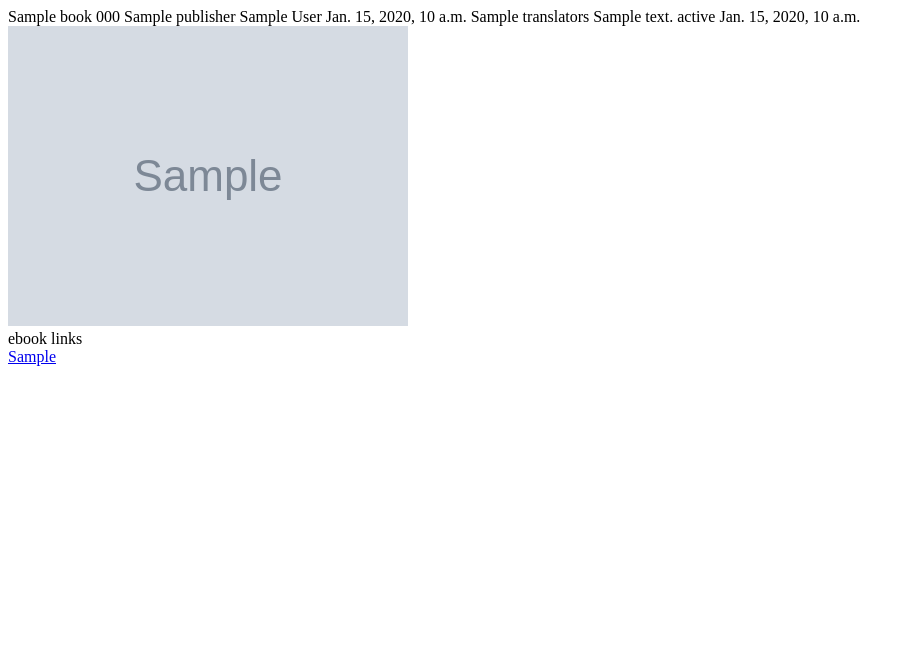
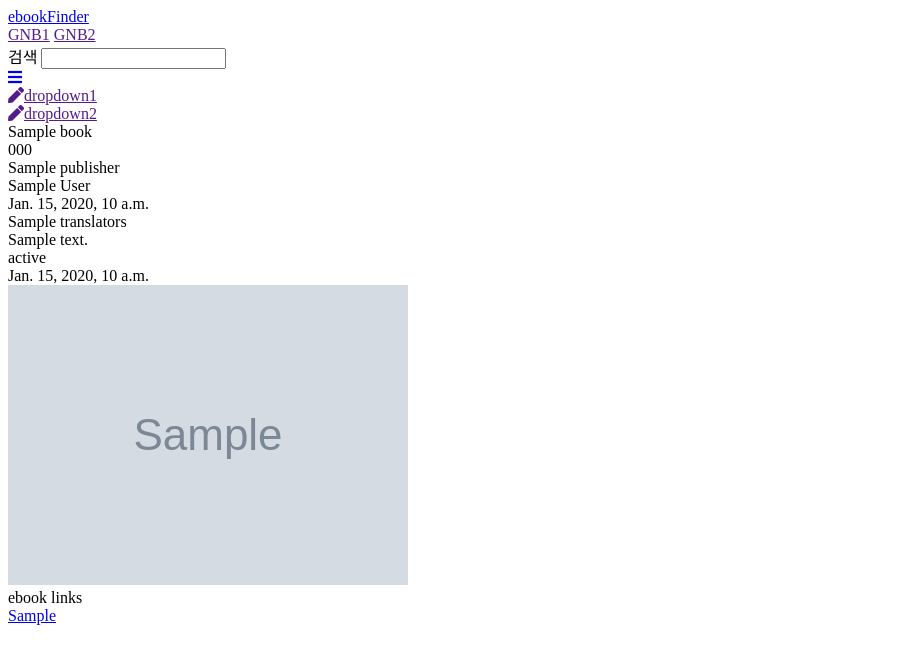
Before and after one commit to chankoo/ebook-moim, a Django app: template ebookFinder/templates/book/detail.html in a window 1280 px wide. Shown: the top 664 px of the page, without its empty margins (0-915 px from the left). Run offline with Django 3.2, Linux system fonts and the light colour scheme; the template is opened without the code that fills it: most values are stand-ins (such as "Sample title", 1, 10 or a date in 2020); grey boxes marked "Sample" are stand-in pictures; some libraries are stand-ins or nearby versions.

Commit message:
base htmls

```diff
--- /dev/null
+++ b/ebookFinder/templates/base.html
@@ -0,0 +1,54 @@
+{% load i18n static l10n %}
+<!DOCTYPE HTML>
+<html lang="ko" class="no-js modern">
+<head>
+  <meta charset="UTF-8">
+  {% block meta_description %}
+    <meta property="title" content="ebookFinder"/>
+    <meta property="og:title" content="ebookFinder"/>
+    <meta name="description" content="ebookFinder"/>
+    <meta property="og:description" content="ebookFinder"/>
+    <meta property="og:image" content="https://user-images.githubusercontent.com/38183218/60137151-0d6a0b00-97e1-11e9-836a-56c2721b025b.png"/>
+    <meta property="keyword" content="ebookFinder,전자책">
+  {% endblock meta_description %}
+  <meta http-equiv="Content-Type" content="text/html; charset=utf-8"/>
+  <meta http-equiv="X-UA-Compatible" content="IE=edge,chrome=1">
+  <meta name="author" content="django@kakao.com"/>
+  <title>{% block title %}{% endblock %} | ebookFinder {% block title_sub_text %}{% endblock %}</title>
+
+  {% block mainstylesheet %}
+    <link rel="stylesheet" href="{% static "css/main.css" %}">
+    <link rel="stylesheet" href="https://cdnjs.cloudflare.com/ajax/libs/font-awesome/5.14.0/css/all.min.css">
+  {% endblock %}
+
+  {% block favicon %}
+    <link rel="shortcut icon" href="{% static "favicon.ico" %}" type="image/x-icon"/>
+    <link rel="icon" href="{% static "favicon.ico" %}" type="image/x-icon"/>
+    <link rel="apple-touch-icon" sizes="76x76" href="{% static "touch-icon-ipad.png" %}">
+    <link rel="apple-touch-icon" sizes="120x120" href="{% static "touch-icon-iphone-retina.png" %}">
+    <link rel="apple-touch-icon" sizes="152x152" href="{% static "touch-icon-ipad-retina.png" %}">
+  {% endblock %}
+
+  {% block scripts %}
+  {% endblock scripts %}
+
+  {% block extrahead %}
+  {% endblock %}
+</head>
+
+<body class="{% block body_class %}{% endblock body_class %}">
+
+{% block layout %}{% endblock layout %}
+
+{% block footer %}
+  {% include "footer.html" %}
+{% endblock %}
+
+{% block modals %}{% endblock modals %}
+{% block template_loader %}{% endblock template_loader %}
+
+<script>
+</script>
+{% block extrascripts %}{% endblock extrascripts %}
+</body>
+</html>
--- a/ebookFinder/templates/book/detail.html
+++ b/ebookFinder/templates/book/detail.html
@@ -1,30 +1,39 @@
-<!DOCTYPE html>
-<html lang="en">
-<head>
-  <meta charset="UTF-8">
-  <title>검색</title>
-</head>
-<body>
+{% extends "layout.html" %}
+{% load i18n static %}
+{% block title %}{{ book.title }}{% endblock %}
+{% block body_class %}book-detail{% endblock body_class %}
+{% block extrahead %}
+{% endblock extrahead %}
+{% block content_wrapper %}
+
   <div>
-    <span>{{ book.title }}</span>
-    <span>{{ book.isbn }}</span>
-    <span>{{ book.publisher }}</span>
-    <span>{{ book.authors }}</span>
-    <span>{{ book.date_publish }}</span>
-    <span>{{ book.translators }}</span>
-    <span>{{ book.contents }}</span>
-    <span>{{ book.sell_status }}</span>
-    <span>{{ book.dt_created }}</span>
-    <div>
-      <img src="{{ book.thumbnail }}">
-    </div>
+    <section class="container-1280">
+      <div>{{ book.title }}</div>
+      <div>{{ book.isbn }}</div>
+      <div>{{ book.publisher }}</div>
+      <div>{{ book.authors }}</div>
+      <div>{{ book.date_publish }}</div>
+      <div>{{ book.translators }}</div>
+      <div>{{ book.contents }}</div>
+      <div>{{ book.sell_status }}</div>
+      <div>{{ book.dt_created }}</div>
+      <div>
+        <img src="{{ book.thumbnail }}">
+      </div>
+    </section>
   </div>
-  <div>ebook links
-    {% for ebook in ebooks %}
+  <div class="container-1280">
+    <section>
+      <div> ebook links</div>
       <div>
+      {% for ebook in ebooks %}
         <a href="{{ ebook.url }}">{{ ebook.book_store }}</a>
+      {% endfor %}
       </div>
-    {% endfor %}
+    </section>
   </div>
-</body>
-</html>
+{% endblock content_wrapper %}
+
+{% block extrascripts %}
+  {{ block.super }}
+{% endblock %}
--- /dev/null
+++ b/ebookFinder/templates/layout.html
@@ -0,0 +1,50 @@
+{% extends "base.html" %}
+{% load i18n static %}
+{% block layout %}
+  {% block header %}
+    <header class="header">
+      <section class="base-nav">
+        <div class="container-1280 d-flex">
+          <a class="nav-logo-wrapper" href="/">ebookFinder</a>
+          <div class="left-nav">
+            <a href="" class="gnb-menu body-2">GNB1</a>
+            <a href="" class="gnb-menu body-2">GNB2</a>
+          </div>
+          <div class="searchbox-wrapper">
+            <form method="post">{% csrf_token %}
+              <label>검색
+                <input type="text" name="query"/>
+              </label>
+            </form>
+          </div>
+          <div class="right-nav">
+            <div class="right-nav-list">
+              <a class="right-nav-item" href="#" data-toggle="dropdown">
+                <i class="fas fa-bars"></i>
+              </a>
+              <div class="nav-dropdown">
+                <a tabindex="-1" class="nav-dropdown-item body-2" href=""><i class="fas fa-pen"></i>dropdown1
+                </a>
+                <div class="nav-divider"></div>
+                <a tabindex="-1" class="nav-dropdown-item body-2" href=""><i class="fas fa-pen"></i>dropdown2
+                </a>
+              </div>
+            </div>
+          </div>
+        </div>
+      </section>
+    </header>
+  {% endblock %}
+
+  {% block message %}
+    {% include "messages.html" %}
+  {% endblock message %}
+
+  <div class="gaia">
+    {% block content_wrapper %}
+      {# 컨텐츠 영역 #}
+    {% endblock %}
+  </div>
+  {% block page_tooltip %}{% endblock %}
+  {% block footer_remover %}{% endblock %}
+{% endblock %}
```
Also changed, not shown: ebookFinder/templates/footer.html (added), ebookFinder/templates/messages.html (added).
